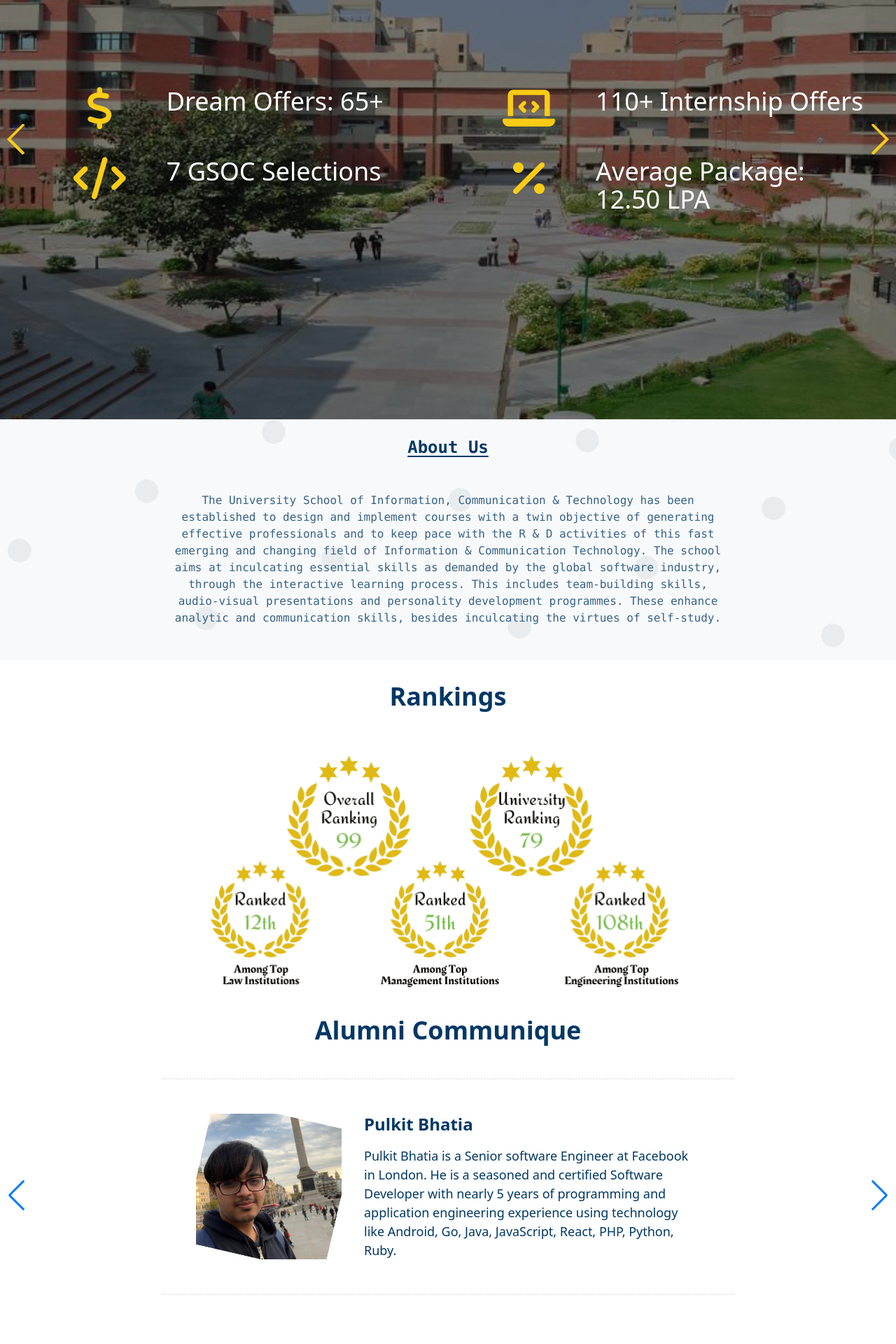
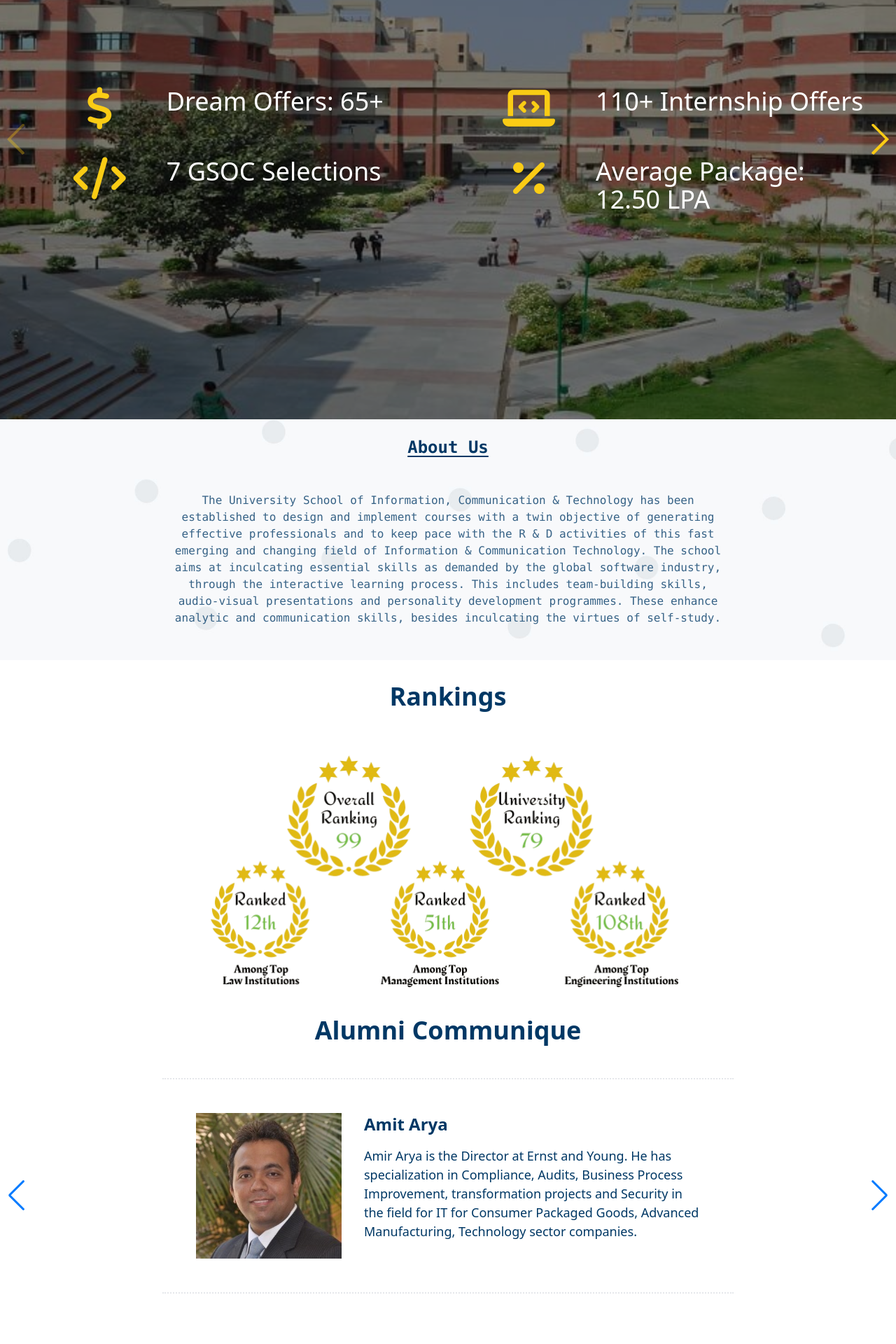
Before and after one commit to Kartik4152/USICT_TNP_WEBSITE, a React (Create React App) app: page / in a window 1280 px wide. Shown: the part 201-2121 px from the top of the page at 70% size. Built offline with nearby package versions, Linux system fonts and the light colour scheme.

Commit message:
added some changes in swiper

```diff
--- a/src/sections/Communique.tsx
+++ b/src/sections/Communique.tsx
@@ -19,13 +19,13 @@ const Communique = () => (
     </div>
     <Swiper
       cssMode
-      navigation
-      loop
+      navigation = {true}
+      loop = {false}
       pagination={false}
       mousewheel
       keyboard
       modules={[Navigation, Pagination, Mousewheel, Keyboard, Autoplay]}
-      // autoplay={{ delay: 3000 }}
+       autoplay={{ delay: 3000 }}
       className="mySwiper min-h-[25rem] w-full flex items-center"
     >
       {SiteData.messageAlumni.data.map((person) => (
--- a/src/sections/Header.tsx
+++ b/src/sections/Header.tsx
@@ -14,11 +14,11 @@ const Header = () => (
   <div className="relative" id="header">
     <Swiper
       cssMode
-      loop
-      navigation
+      loop = {false}
+      navigation = {true}
       keyboard
       modules={[Navigation, Pagination, Mousewheel, Keyboard, Autoplay]}
-      // autoplay={{ delay: 3000 }}
+       autoplay={{ delay: 3000 }}
       className="mySwiper h-[100vh] w-full flex items-center ]"
     >
       <SwiperSlide>
```
